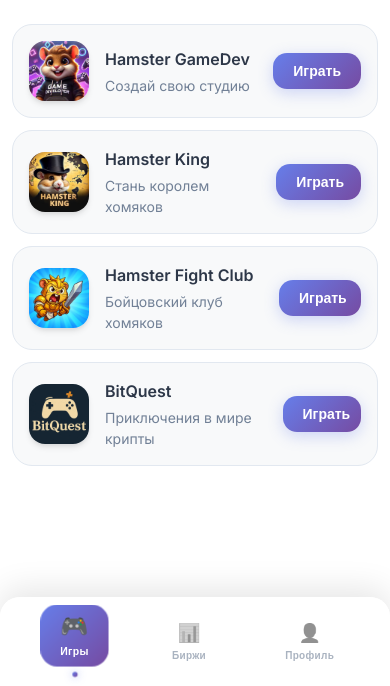
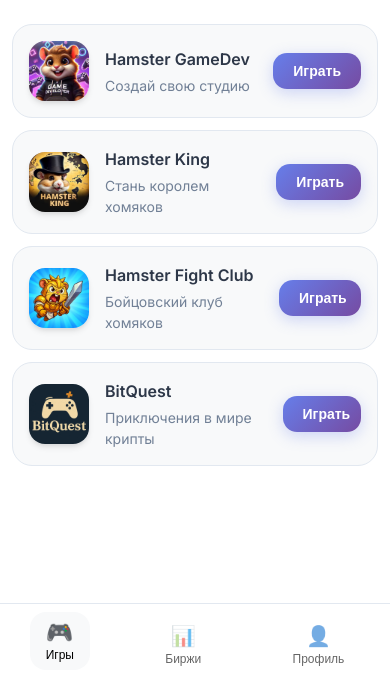
Before and after one commit to Scarnep1/marscoin-miner, a plain HTML site: page index.html in a window 390 px wide. Shown: the part 158-844 px from the top of the page. Drawn offline with Linux system fonts and the light colour scheme.

Commit message:
Update style.css

```diff
--- a/style.css
+++ b/style.css
@@ -13,10 +13,6 @@
   --text-secondary-dark: #a0aec0;
   --border-light: #e2e8f0;
   --border-dark: #2d3748;
-  --nav-light: rgba(255, 255, 255, 0.98);
-  --nav-dark: rgba(18, 18, 18, 0.98);
-  --nav-shadow-light: 0 -8px 32px rgba(0, 0, 0, 0.1);
-  --nav-shadow-dark: 0 -8px 32px rgba(0, 0, 0, 0.3);
   --success-color: #48bb78;
   --shadow-light: 0 4px 6px -1px rgba(0, 0, 0, 0.1), 0 2px 4px -1px rgba(0, 0, 0, 0.06);
   --shadow-dark: 0 4px 6px -1px rgba(0, 0, 0, 0.3), 0 2px 4px -1px rgba(0, 0, 0, 0.2);
@@ -58,7 +54,7 @@
   background: var(--surface-light);
   min-height: 100vh;
   position: relative;
-  padding-bottom: 90px;
+  padding-bottom: 80px;
   overflow-x: hidden;
 }
 
@@ -585,168 +581,65 @@
   font-size: 20px;
 }
 
-/* Professional Bottom Navigation */
+/* Bottom Navigation */
 .bottom-nav {
   position: fixed;
   bottom: 0;
-  left: 50%;
-  transform: translateX(-50%);
-  background: var(--nav-light);
+  left: 0;
+  right: 0;
+  background: var(--surface-light);
   display: flex;
   justify-content: space-around;
-  align-items: center;
-  padding: 16px 20px;
-  backdrop-filter: blur(40px);
-  -webkit-backdrop-filter: blur(40px);
+  padding: 12px 0;
+  border-top: 1px solid var(--border-light);
+  backdrop-filter: blur(10px);
   max-width: 400px;
-  width: 100%;
+  margin: 0 auto;
   z-index: 100;
-  border-radius: 24px 24px 0 0;
-  box-shadow: var(--nav-shadow-light);
-  transition: all 0.4s cubic-bezier(0.4, 0, 0.2, 1);
-  border: 1px solid rgba(255, 255, 255, 0.15);
 }
 
 .dark-theme .bottom-nav {
-  background: var(--nav-dark);
-  border-color: rgba(255, 255, 255, 0.08);
-  box-shadow: var(--nav-shadow-dark);
+  background: var(--card-dark);
+  border-color: var(--border-dark);
 }
 
 .nav-item {
   display: flex;
   flex-direction: column;
   align-items: center;
-  justify-content: center;
+  gap: 4px;
   background: none;
   border: none;
-  padding: 12px 16px;
+  padding: 8px 16px;
   border-radius: 16px;
   cursor: pointer;
-  transition: all 0.4s cubic-bezier(0.4, 0, 0.2, 1);
+  transition: all 0.3s ease;
   opacity: 0.6;
-  position: relative;
-  min-width: 70px;
-  gap: 6px;
-  transform: translateY(0) scale(1);
-}
-
-.nav-item::before {
-  content: '';
-  position: absolute;
-  top: 0;
-  left: 0;
-  right: 0;
-  bottom: 0;
-  background: var(--primary-gradient);
-  border-radius: 16px;
-  opacity: 0;
-  transition: all 0.4s cubic-bezier(0.4, 0, 0.2, 1);
-  z-index: -1;
-}
-
-.dark-theme .nav-item::before {
-  background: var(--primary-dark);
 }
 
 .nav-item.active {
   opacity: 1;
-  transform: translateY(-6px) scale(1.05);
-  background: rgba(102, 126, 234, 0.12);
-}
-
-.nav-item.active::before {
-  opacity: 1;
+  background: var(--card-light);
+  transform: translateY(-4px);
 }
 
 .dark-theme .nav-item.active {
-  background: rgba(74, 85, 104, 0.15);
+  background: #374151;
 }
 
 .nav-icon {
   font-size: 20px;
-  transition: all 0.4s cubic-bezier(0.4, 0, 0.2, 1);
-  transform: scale(1);
-  position: relative;
-  z-index: 1;
-  filter: grayscale(1) brightness(0.7);
+  transition: transform 0.3s ease;
 }
 
 .nav-item.active .nav-icon {
-  transform: scale(1.2);
-  filter: grayscale(0) brightness(1);
-}
-
-.dark-theme .nav-icon {
-  filter: grayscale(1) brightness(0.5);
-}
-
-.dark-theme .nav-item.active .nav-icon {
-  filter: grayscale(0) brightness(1);
+  transform: scale(1.1);
 }
 
 .nav-label {
-  font-size: 11px;
-  font-weight: 600;
-  transition: all 0.4s cubic-bezier(0.4, 0, 0.2, 1);
-  position: relative;
-  z-index: 1;
-  letter-spacing: 0.3px;
-  color: var(--text-secondary-light);
+  font-size: 12px;
+  font-weight: 500;
 }
-
-.dark-theme .nav-label {
-  color: var(--text-secondary-dark);
-}
-
-.nav-item.active .nav-label {
-  color: white;
-  font-weight: 700;
-  transform: translateY(1px);
-}
-
-/* Active state indicator with premium dot */
-.nav-item::after {
-  content: '';
-  position: absolute;
-  bottom: -14px;
-  left: 50%;
-  transform: translateX(-50%) scale(0);
-  width: 5px;
-  height: 5px;
-  background: var(--primary-gradient);
-  border-radius: 50%;
-  transition: all 0.4s cubic-bezier(0.4, 0, 0.2, 1);
-  opacity: 0;
-  box-shadow: 0 0 8px rgba(102, 126, 234, 0.6);
-}
-
-.dark-theme .nav-item::after {
-  background: var(--primary-dark);
-  box-shadow: 0 0 8px rgba(74, 85, 104, 0.6);
-}
-
-.nav-item.active::after {
-  transform: translateX(-50%) scale(1);
-  opacity: 1;
-  bottom: -10px;
-}
-
-/* Premium hover effects */
-.nav-item:hover:not(.active) {
-  opacity: 0.8;
-  transform: translateY(-2px) scale(1.02);
-  background: rgba(102, 126, 234, 0.08);
-}
-
-.dark-theme .nav-item:hover:not(.active) {
-  background: rgba(74, 85, 104, 0.1);
-}
-
-/* Premium icons styling */
-.nav-icon.games::before { content: "🎯"; }
-.nav-icon.exchanges::before { content: "📈"; }
-.nav-icon.profile::before { content: "👑"; }
 
 /* Notification */
 .notification {
@@ -772,7 +665,7 @@
 /* Responsive */
 @media (max-width: 480px) {
   .app-container {
-    padding-bottom: 90px;
+    padding-bottom: 70px;
   }
 
   .header {
@@ -809,24 +702,6 @@
   .settings-panel {
     padding: 60px 12px 0 0;
   }
-
-  .bottom-nav {
-    padding: 14px 16px;
-    border-radius: 20px 20px 0 0;
-  }
-
-  .nav-item {
-    padding: 10px 14px;
-    min-width: 65px;
-  }
-
-  .nav-icon {
-    font-size: 18px;
-  }
-
-  .nav-label {
-    font-size: 10px;
-  }
 }
 
 /* Animations */
@@ -850,40 +725,8 @@
   }
 }
 
-@keyframes premiumBounce {
-  0% {
-    transform: translateY(0) scale(1);
-  }
-  50% {
-    transform: translateY(-8px) scale(1.08);
-  }
-  100% {
-    transform: translateY(-6px) scale(1.05);
-  }
-}
-
-@keyframes iconPulse {
-  0% {
-    transform: scale(1);
-  }
-  50% {
-    transform: scale(1.3);
-  }
-  100% {
-    transform: scale(1.2);
-  }
-}
-
 .content-section.active {
   animation: slideInUp 0.4s ease-out;
-}
-
-.nav-item.active {
-  animation: premiumBounce 0.6s cubic-bezier(0.4, 0, 0.2, 1) forwards;
-}
-
-.nav-item.active .nav-icon {
-  animation: iconPulse 0.4s cubic-bezier(0.4, 0, 0.2, 1) forwards;
 }
 
 /* Плавные переходы для всех интерактивных элементов */
```
